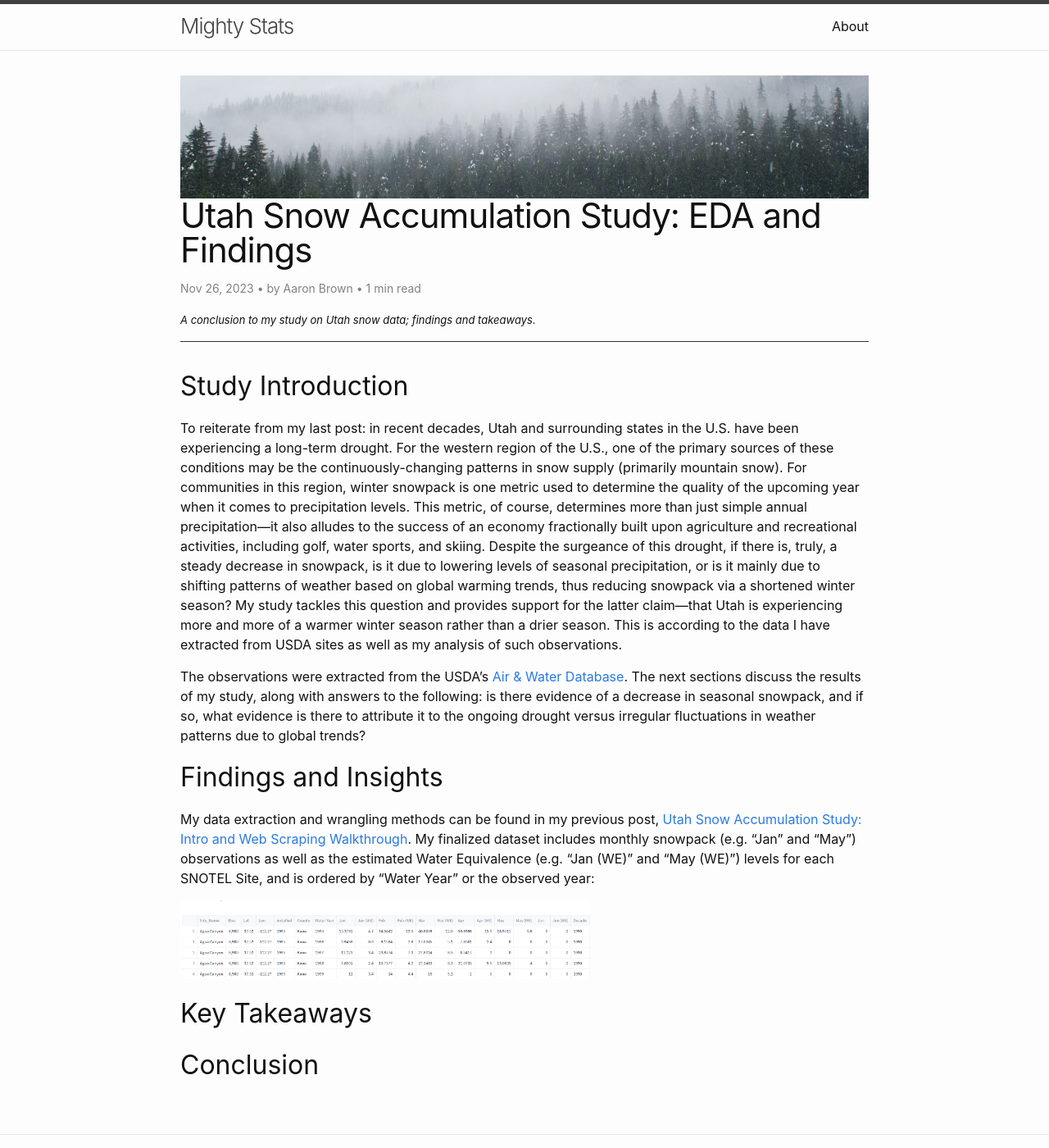
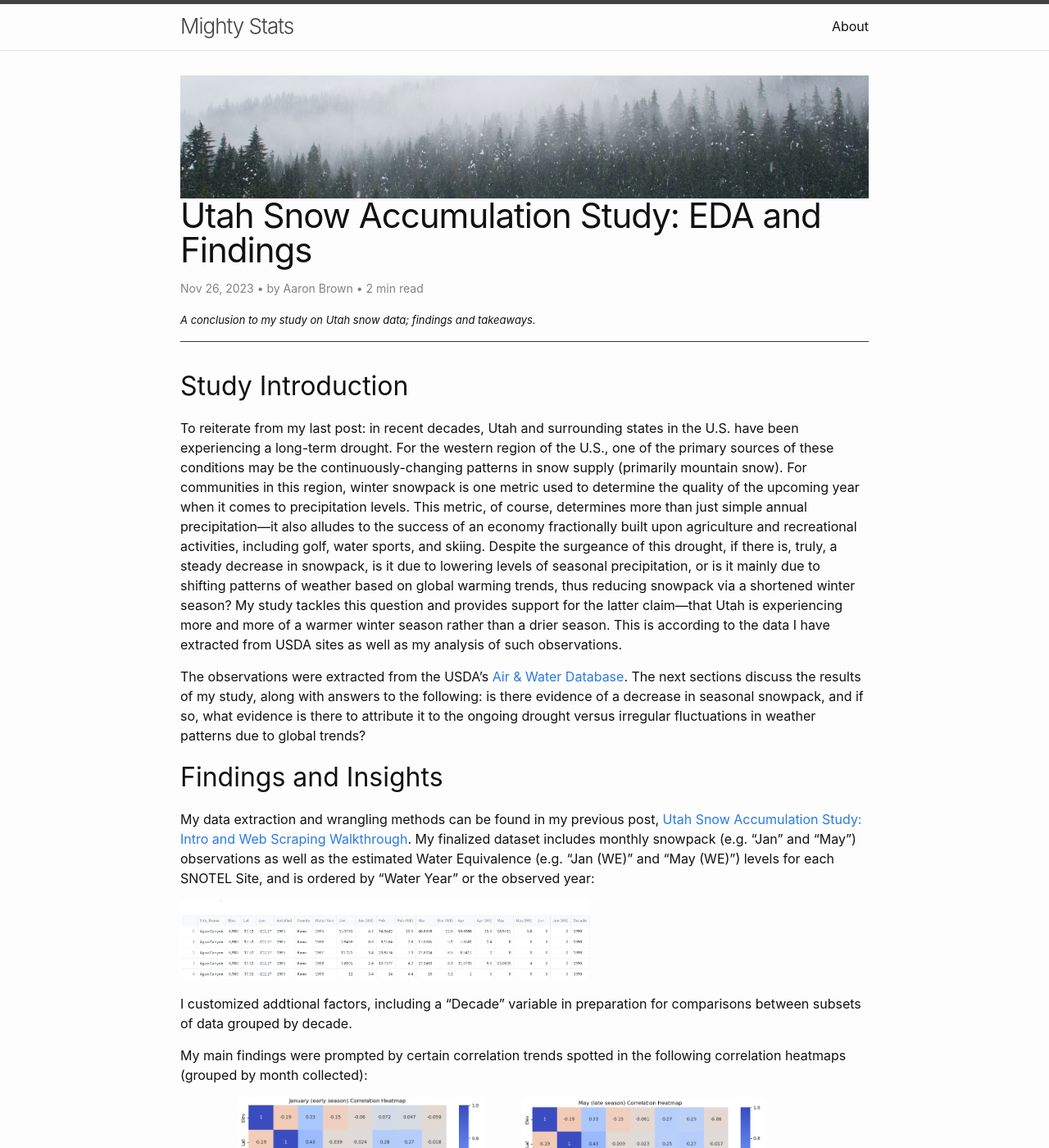
Before and after one commit to aajb99/aajb99.github.io, a Jekyll site: the page built from _posts/2023-11-26-proj-p2.md, in a window 1280 px wide and 1400 px high. Shown: the whole window at 82% size. Built offline with Jekyll 4.4.1, drawn with Linux system fonts in a browser that asks for light colours; comment, search, counter and statistics services are not loaded.

Commit message:
Included heatmap visuals

```diff
--- a/_posts/2023-11-26-proj-p2.md
+++ b/_posts/2023-11-26-proj-p2.md
@@ -19,6 +19,14 @@ My data extraction and wrangling methods can be found in my previous post, [Utah
 
 <img src="{{site.url}}/{{site.baseurl}}/assets/images/site_snow_main_dataset.png" alt="" style="width:500px;"/>
 
+I customized addtional factors, including a "Decade" variable in preparation for comparisons between subsets of data grouped by decade.
+
+My main findings were prompted by certain correlation trends spotted in the following correlation heatmaps (grouped by month collected):
+
+January:
+<img src="{{site.url}}/{{site.baseurl}}/assets/images/snow_corr1.png" alt="" style="width:300px;"/>
+May:
+<img src="{{site.url}}/{{site.baseurl}}/assets/images/snow_corr2.png" alt="" style="width:300px;"/>
 
 ## Key Takeaways
 
```
Also changed, not shown: assets/images/snow_corr1.PNG (added), assets/images/snow_corr2.PNG (added).
